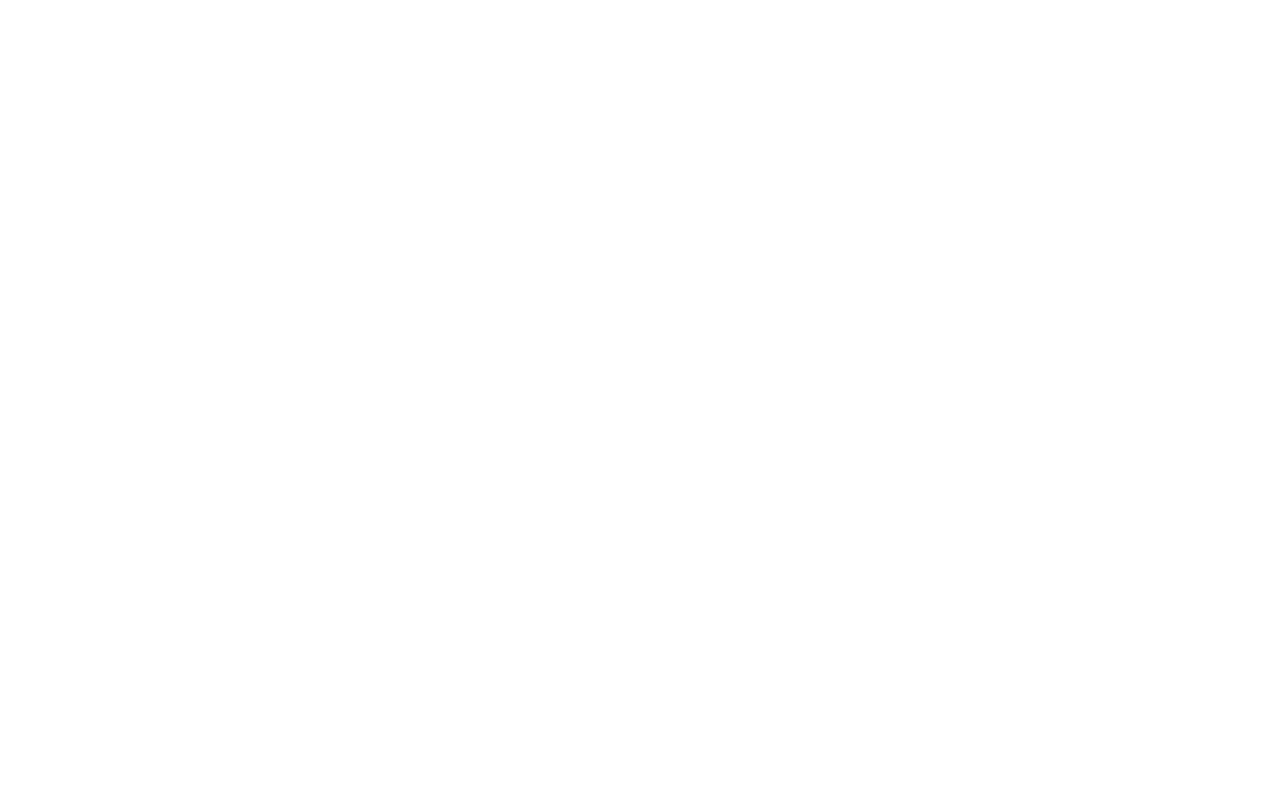
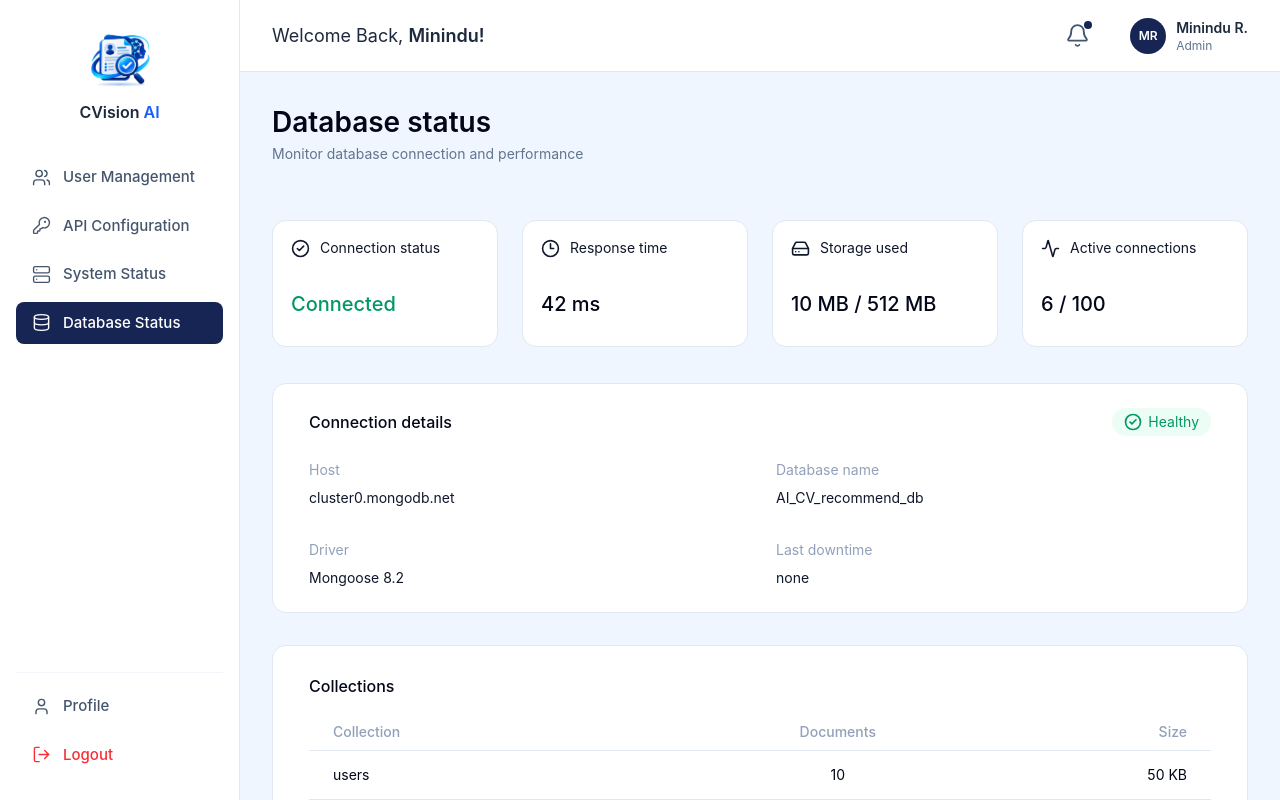
Before and after one commit to mininduRajapaksha/AI-CV-Screening-and-Recommendation, a React (Vite) app in the folder frontend/: page /admin/database-status in a window 1280 px wide. Before the commit this address had no page. Shown: the top 800 px of the page. Built offline with nearby package versions, Linux system fonts and the light colour scheme.

Commit message:
database status page

```diff
--- a/frontend/src/App.jsx
+++ b/frontend/src/App.jsx
@@ -11,6 +11,7 @@
 import UserManagement from "./pages/Admin/UserManagement"
 import SystemStatus from "./pages/Admin/SystemStatus"
 import ApiConfiguration from "./pages/Admin/ApiConfiguration"
+import DatabaseStatus from "./pages/Admin/DatabaseStatus"
 
 function App() {
 
@@ -34,6 +35,7 @@
           <Route index element={<UserManagement />} />
           <Route path="system-status" element={<SystemStatus />} />
           <Route path="api-configuration" element={<ApiConfiguration />} />
+          <Route path="database-status" element={<DatabaseStatus/>}/>
         </Route>
       </Routes>
     </Router>
--- /dev/null
+++ b/frontend/src/pages/Admin/DatabaseStatus.jsx
@@ -0,0 +1,107 @@
+import {
+  Activity,
+  CheckCircle2,
+  Clock3,
+  HardDrive,
+} from "lucide-react";
+
+const databaseMetrics = [
+  {
+    label: "Connection status",
+    value: "Connected",
+    icon: CheckCircle2,
+    valueClass: "text-emerald-600",
+  },
+  { label: "Response time", value: "42 ms", icon: Clock3 },
+  { label: "Storage used", value: "10 MB / 512 MB", icon: HardDrive },
+  { label: "Active connections", value: "6 / 100", icon: Activity },
+];
+
+const collections = [
+  { name: "users", documents: "10", size: "50 KB" },
+  { name: "jobpostings", documents: "22", size: "120 KB" },
+  { name: "candidated", documents: "326", size: "3.2 MB" },
+  { name: "evaluationresults", documents: "326", size: "4.5 MB" },
+];
+
+export default function DatabaseStatus() {
+  return (
+    <div className="w-full pb-8 text-slate-950">
+        {/*Header*/}
+      <div className="mb-14">
+        <h1 className="text-[28px] font-semibold leading-9">Database status</h1>
+        <p className="mt-1 text-sm text-slate-500">
+          Monitor database connection and performance
+        </p>
+      </div>
+
+        {/*Status cards*/}
+      <section className="mb-9 grid grid-cols-1 gap-6 sm:grid-cols-2 xl:grid-cols-4">
+        {databaseMetrics.map(({ label, value, icon: Icon, valueClass = "text-slate-950" }) => (
+          <article
+            key={label}
+            className="h-[127px] rounded-[14px] border border-slate-200 bg-white px-[18px] py-[17px]"
+          >
+            <div className="flex items-center gap-2.5 text-sm text-slate-900">
+              <Icon size={19} strokeWidth={2} />
+              <span>{label}</span>
+            </div>
+            <p className={`mt-8 text-xl font-medium ${valueClass}`}>{value}</p>
+          </article>
+        ))}
+      </section>
+
+        {/*DB Connection details*/}
+      <section className="mb-8 rounded-[14px] border border-slate-200 bg-white px-9 py-6">
+        <div className="flex items-center justify-between gap-4">
+          <h2 className="text-base font-medium">Connection details</h2>
+          <span className="inline-flex items-center gap-1.5 rounded-full bg-emerald-50 px-3 py-1 text-sm text-emerald-600">
+            <CheckCircle2 size={18} strokeWidth={2.25} />
+            Healthy
+          </span>
+        </div>
+
+        <dl className="mt-6 grid grid-cols-1 gap-8 sm:grid-cols-2">
+          <Detail label="Host" value="cluster0.mongodb.net" />
+          <Detail label="Database name" value="AI_CV_recommend_db" />
+          <Detail label="Driver" value="Mongoose 8.2" />
+          <Detail label="Last downtime" value="none" />
+        </dl>
+      </section>
+
+        {/*Database collections*/}
+      <section className="rounded-[14px] border border-slate-200 bg-white px-9 py-7">
+        <h2 className="text-base font-medium">Collections</h2>
+        <div className="mt-6 overflow-x-auto">
+          <table className="w-full min-w-[520px] border-collapse text-sm">
+            <thead className="border-b border-slate-200 text-left text-slate-400">
+              <tr>
+                <th className="px-6 pb-2 font-medium">Collection</th>
+                <th className="px-6 pb-2 text-center font-medium">Documents</th>
+                <th className="px-6 pb-2 text-right font-medium">Size</th>
+              </tr>
+            </thead>
+            <tbody>
+              {collections.map((collection) => (
+                <tr key={collection.name} className="border-b border-slate-200 last:border-b-0">
+                  <td className="px-6 py-3.5">{collection.name}</td>
+                  <td className="px-6 py-3.5 text-center">{collection.documents}</td>
+                  <td className="px-6 py-3.5 text-right">{collection.size}</td>
+                </tr>
+              ))}
+            </tbody>
+          </table>
+        </div>
+      </section>
+    </div>
+  );
+}
+
+function Detail({ label, value }) {
+  return (
+    <div>
+      <dt className="text-sm text-slate-400">{label}</dt>
+      <dd className="mt-2 text-sm text-slate-900">{value}</dd>
+    </div>
+  );
+}
```
